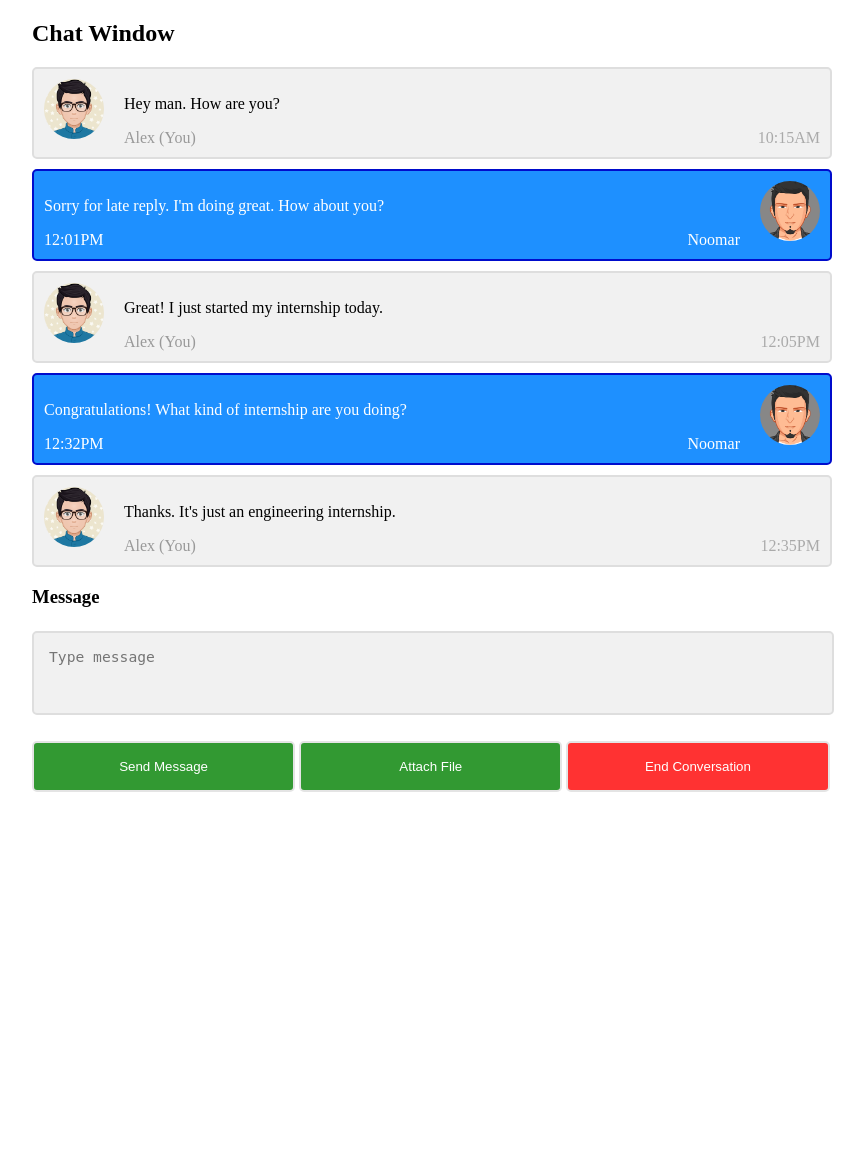
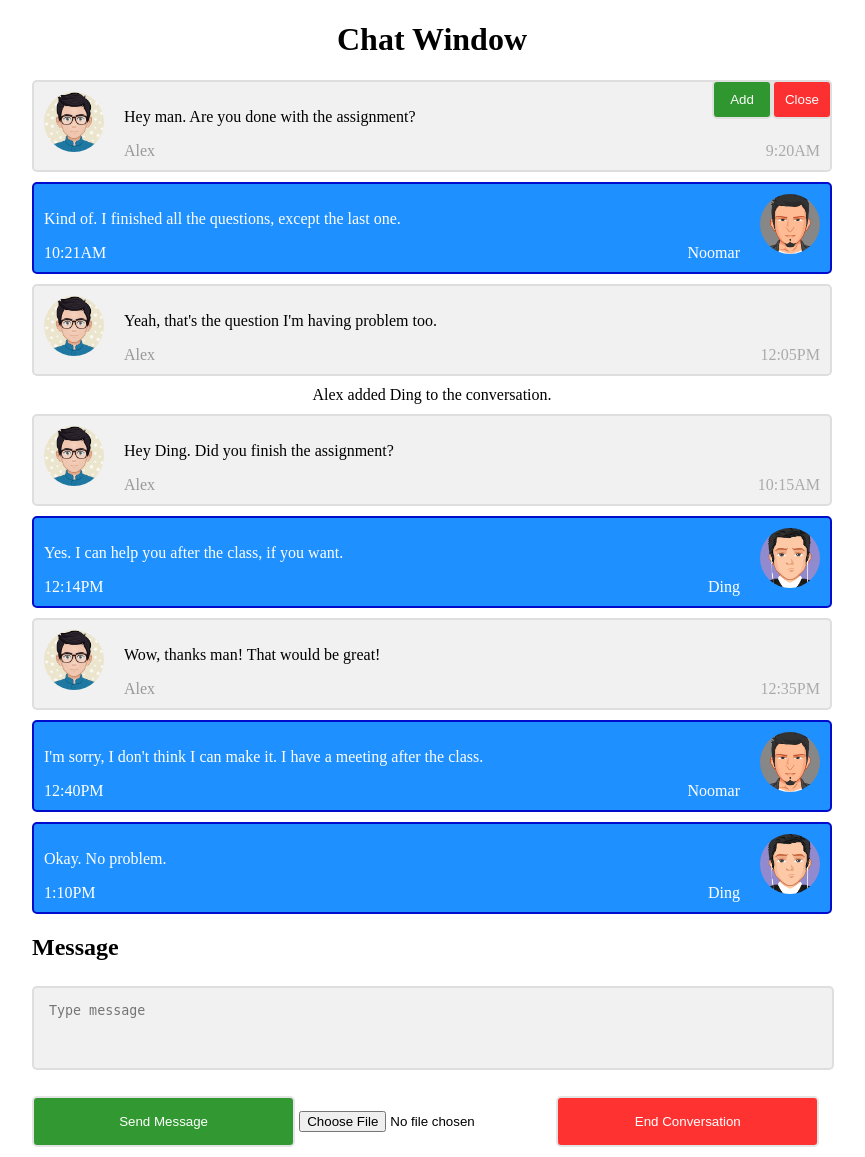
Before and after one commit to alexkim1218/CSE442-Developers, a Django app: page / in a window 1280 px wide. Shown: the whole page, without its empty margins (208-1073 px from the left). Before the commit the page ends 792 px from the top, so only its background shows below. Run offline with Django 3.2, Linux system fonts and the light colour scheme.

Commit message:
First beta version of Sprint #2
Updates:
- Aligned the "Chat Window" text to the center at the top
- Added 'Add' and 'Close' button to the right at the top
- Added more sample recipient for a sample group chat
- Added functionality to 'Attach File' button
- Added partial functionality to 'Send Message' button

TODO:
- Add functionality to 'Add' button
- Add functionality to 'Close' button
- Fix the design of 'Attach File' button

```diff
--- a/Messenger/Developers/HomePage/templates/app.js
+++ b/Messenger/Developers/HomePage/templates/app.js
@@ -3,5 +3,9 @@ function startChat() {
 }
 
 function endChat() {
-      document.getElementById("form").style.display = "none";
+  document.getElementById("form").style.display = "none";
 }
+
+function closeWindow() {
+  // TODO: Link to the login window when clicked
+}
--- a/Messenger/Developers/HomePage/templates/hp.html
+++ b/Messenger/Developers/HomePage/templates/hp.html
@@ -12,6 +12,7 @@
     max-width: 800px;
     padding: 0 20px;
   }
+
   /* Sender's message box */
   .user {
     border: 2px solid #DEDEDE;
@@ -20,18 +21,21 @@
     padding: 10px;
     margin: 10px 0;
   }
+
   /* Receiver's message box */
   .receiver {
     color: #FFFFFF;
     border-color: #000CCC;
     background-color: #1E90FF;
   }
+
   /* Clean the message box */
   .user::after {
     content: "";
     clear: both;
     display: table;
   }
+
   /* Sender's images on the left */
   .user img {
     float: left;
@@ -40,32 +44,38 @@
     margin-right: 20px;
     border-radius: 50%;
   }
+
   /* Receiver's images on the right */
   .user img.receiver {
     float: right;
     margin-left: 20px;
     margin-right:0;
   }
+
   /* Sender's name on the left */
   .text-left {
     float: left;
     color: #999999;
   }
+
   /* Sender's message time on the right */
   .text-right {
     float: right;
     color: #AAAAAA;
   }
+
   /* Receiver's name time on the left */
   .text-left-receiver {
     float: left;
     color: #FFFFFF;
   }
+
   /* Receiver's name on the right */
   .text-right-receiver {
     float: right;
     color: #FFFFFF;
   }
+
   /* Message input box */
   .form-box textarea {
     width: 96%;
@@ -76,8 +86,9 @@
     background: #F1F1F1;
     resize: none;
     min-height: 50px;
-      font-size: 11pt;
+    font-size: 10pt;
   }
+
   /* Send & Attach File button layout */
   .form-box .button {
     background-color: #008000;
@@ -89,7 +100,9 @@
     width: 32.9%;
     margin-bottom:10px;
     opacity: 0.8;
+    font-size: 10pt;
   }
+
   /* End Conversation button layout */
   .form-box .end {
     background-color: #FF0000;
@@ -101,6 +114,35 @@
     width: 32.9%;
     margin-bottom:10px;
     opacity: 0.8;
+    font-size: 10pt;
+  }
+
+  /* Add People button layout */
+  .add {
+    background-color: #008000;
+    color: #FFFFFF;
+    padding: 10px 10px;
+    border: 2px solid #DEDEDE;
+    border-radius: 5px;
+    cursor: pointer;
+    width: 60px;
+    margin-bottom:10px;
+    opacity: 0.8;
+    font-size: 10pt;
+  }
+
+  /* Close Window button layout */
+  .close {
+    background-color: #FF0000;
+    color: #FFFFFF;
+    padding: 10px 10px;
+    border: 2px solid #DEDEDE;
+    border-radius: 5px;
+    cursor: pointer;
+    width: 60px;
+    margin-bottom:10px;
+    opacity: 0.8;
+    font-size: 10pt;
   }
 </style>
 </head>
@@ -108,50 +150,76 @@
 <body>
   <div id="vue-app">
   <script src="app.js"></script>
+      <center><h1>Chat Window</h1></center>
 
-  <h2>Chat Window</h2>
+        <button class="close" onclick="closeWindow()" style="float:right;">Close</button>
+        <button class="add" style="float:right;">Add</button>
 
   <div class="user">
     <img src="/usr/ubuntu/Static/avatar1.png" alt="Avatar" style="width:100%;">
-    <p>Hey man. How are you?</p>
-    <span class="text-left">Alex (You)</span>
-    <span class="text-right">10:15AM</span>
+    <p>Hey man. Are you done with the assignment?</p>
+    <span class="text-left">Alex</span>
+    <span class="text-right">9:20AM</span>
   </div>
 
   <div class="user receiver">
     <img src="/usr/ubuntu/Static/avatar2.png" alt="Avatar" class="receiver" style="width:100%;">
-    <p>Sorry for late reply. I'm doing great. How about you?</p>
-    <span class="text-left-receiver">12:01PM</span>
+    <p>Kind of. I finished all the questions, except the last one.</p>
+    <span class="text-left-receiver">10:21AM</span>
     <span class="text-right-receiver">Noomar</span>
   </div>
 
   <div class="user">
     <img src="/usr/ubuntu/Static/avatar1.png" alt="Avatar" style="width:100%;">
-    <p>Great! I just started my internship today.</p>
-    <span class="text-left">Alex (You)</span>
+    <p>Yeah, that's the question I'm having problem too.</p>
+    <span class="text-left">Alex</span>
     <span class="text-right">12:05PM</span>
+  </div>
+
+  <center>Alex added Ding to the conversation.</center>
+
+  <div class="user">
+    <img src="/usr/ubuntu/Static/avatar1.png" alt="Avatar" style="width:100%;">
+    <p>Hey Ding. Did you finish the assignment?</p>
+    <span class="text-left">Alex</span>
+    <span class="text-right">10:15AM</span>
+  </div>
+
+  <div class="user receiver">
+    <img src="/usr/ubuntu/Static/avatar3.png" alt="Avatar" class="receiver" style="width:100%;">
+    <p>Yes. I can help you after the class, if you want.</p>
+    <span class="text-left-receiver">12:14PM</span>
+    <span class="text-right-receiver">Ding</span>
+  </div>
+
+  <div class="user">
+    <img src="/usr/ubuntu/Static/avatar1.png" alt="Avatar" style="width:100%;">
+    <p>Wow, thanks man! That would be great!</p>
+    <span class="text-left">Alex</span>
+    <span class="text-right">12:35PM</span>
   </div>
 
   <div class="user receiver">
     <img src="/usr/ubuntu/Static/avatar2.png" alt="Avatar" class="receiver" style="width:100%;">
-    <p>Congratulations! What kind of internship are you doing?</p>
-    <span class="text-left-receiver">12:32PM</span>
+    <p>I'm sorry, I don't think I can make it. I have a meeting after the class.</p>
+    <span class="text-left-receiver">12:40PM</span>
     <span class="text-right-receiver">Noomar</span>
   </div>
 
-  <div class="user">
-    <img src="/usr/ubuntu/Static/avatar1.png" alt="Avatar" style="width:100%;">
-    <p>Thanks. It's just an engineering internship.</p>
-    <span class="text-left">Alex (You)</span>
-    <span class="text-right">12:35PM</span>
+  <div class="user receiver">
+    <img src="/usr/ubuntu/Static/avatar3.png" alt="Avatar" class="receiver" style="width:100%;">
+    <p>Okay. No problem.</p>
+    <span class="text-left-receiver">1:10PM</span>
+    <span class="text-right-receiver">Ding</span>
   </div>
 
   <div class="chat" id="form">
     <form class="form-box">
-      <h3>Message</h3>
+      <h2>Message</h2>
       <textarea placeholder="Type message" name="msg" required></textarea>
       <button type="submit" class="button">Send Message</button>
-      <button type="button" class="button">Attach File</button>
+      <input type="file">
+      <!-- <button type="button" class="button">Attach File</button> -->
       <button type="button" class="end" onclick="endChat()">End Conversation</button>
     </form>
   </div>
```
Lines whose indentation alone changed are shown as unchanged.
